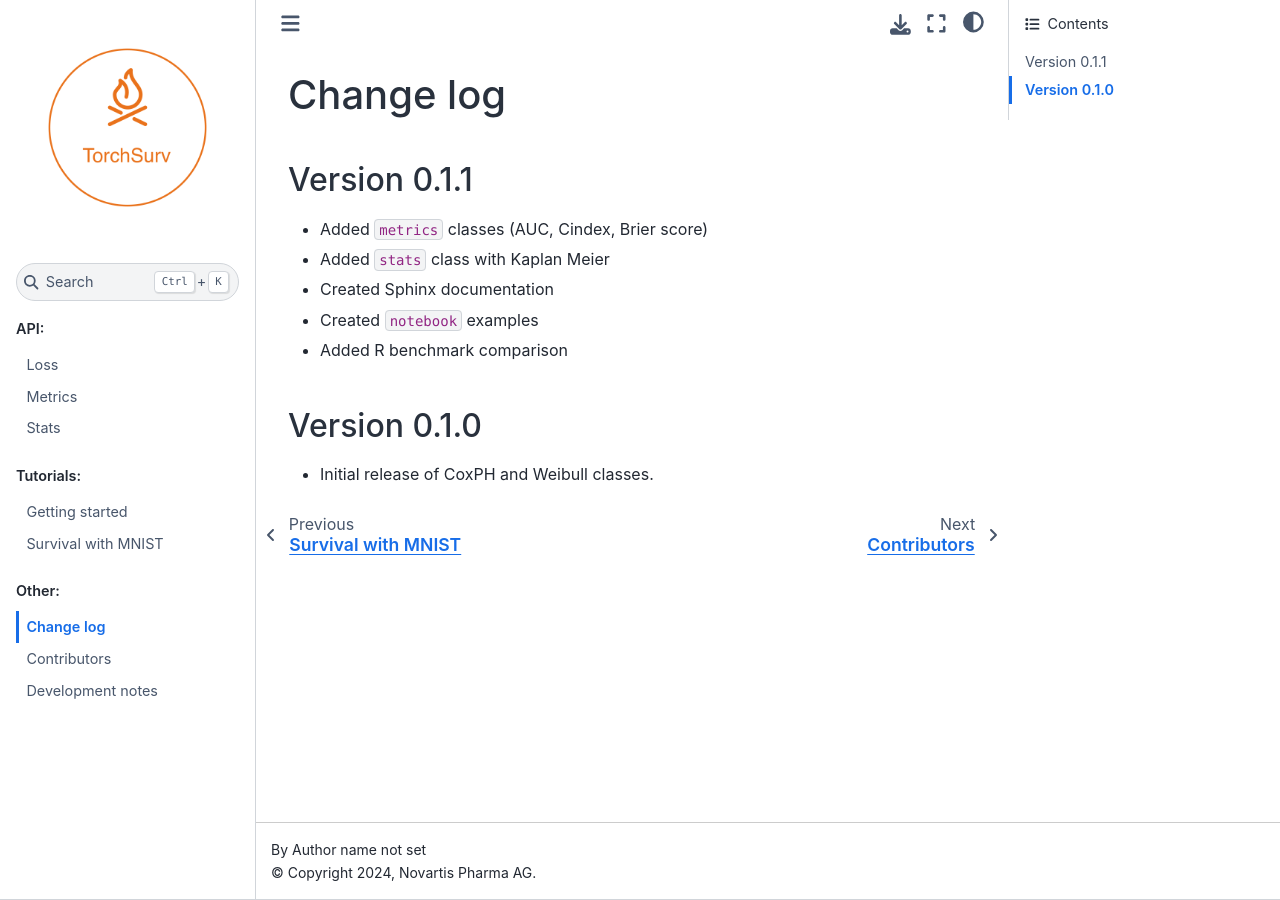
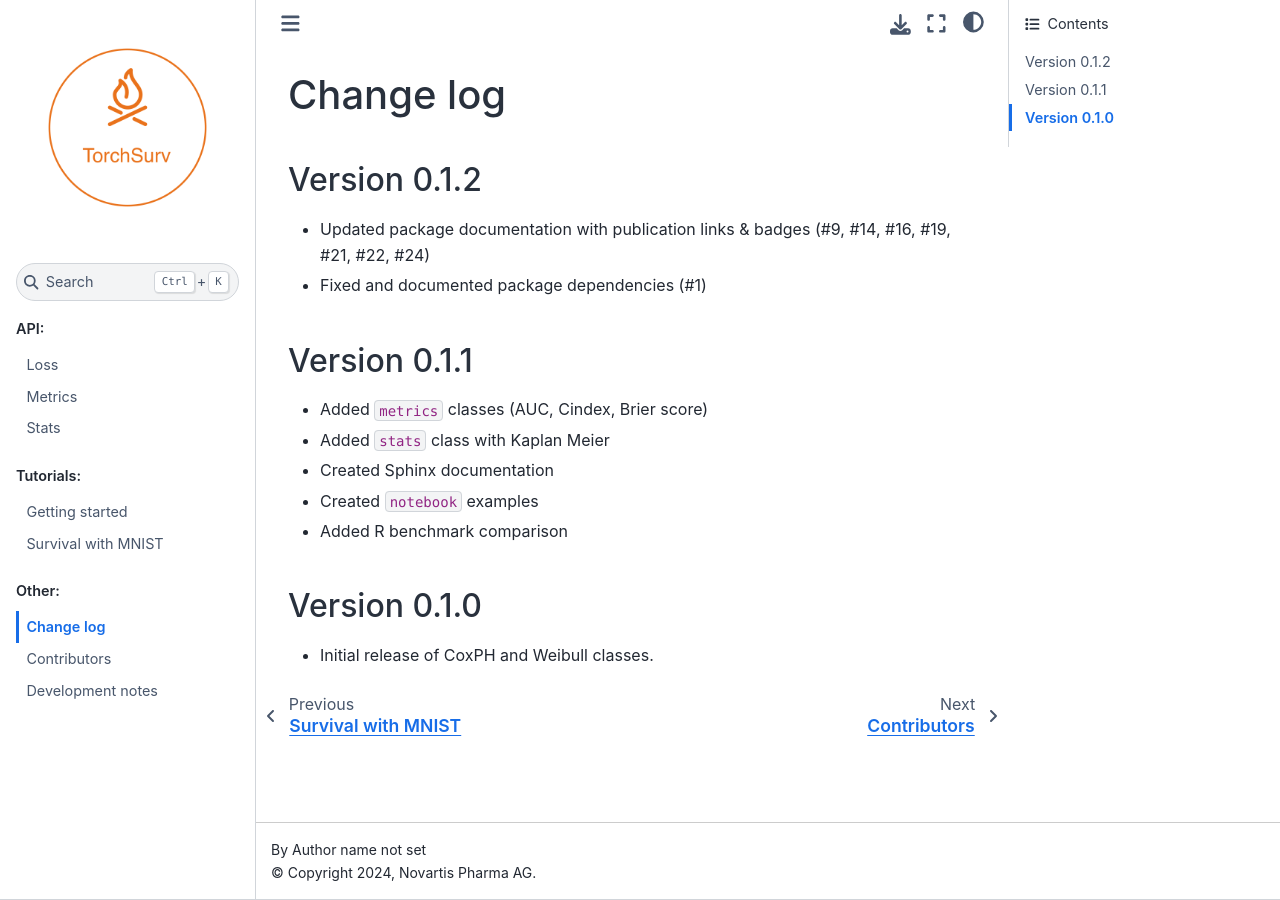
Before and after one commit to Novartis/torchsurv, a Sphinx documentation site: the page built from docs/CHANGELOG.md, in a window 1280 px wide. Built offline with Sphinx 7.4.7 and the Sphinx Book theme 1.1.4, drawn with Linux system fonts in a browser that asks for light colours.

Commit message:
Update dependencies & changes (#26)
* Update dependencies & changes

* Try fix action to check changelog

* ...

* mailto links

added malto link for each maintainer with subject title

* removed banner

* Shorten README.md

* bump version

---------

Co-authored-by: Thibaud Coroller <14895385+tcoroller@users.noreply.github.com>

```diff
--- a/docs/CHANGELOG.md
+++ b/docs/CHANGELOG.md
@@ -1,5 +1,11 @@
 Change log
 =========
+
+Version 0.1.2
+-------------
+
+* Updated package documentation with publication links & badges (#9, #14, #16, #19, #21, #22, #24)
+* Fixed and documented package dependencies (#1)
 
 Version 0.1.1
 -------------
--- a/pyproject.toml
+++ b/pyproject.toml
@@ -4,7 +4,7 @@
 
 [project]
 name = "torchsurv"
-version = "0.1.1"
+version = "0.1.2"
 description = "Survival analysis made easy with pytorch"
 authors = [
     {name = "Thibaud Coroller", email = "thibaud.coroller@novartis.com"},
@@ -30,7 +30,6 @@
 
 dependencies = [
   "torch",
-  "lightning",
   "scipy",
   "numpy",
   "torchmetrics",
```
Also changed, not shown: README.md (+21 -9 lines), 1 other file.
